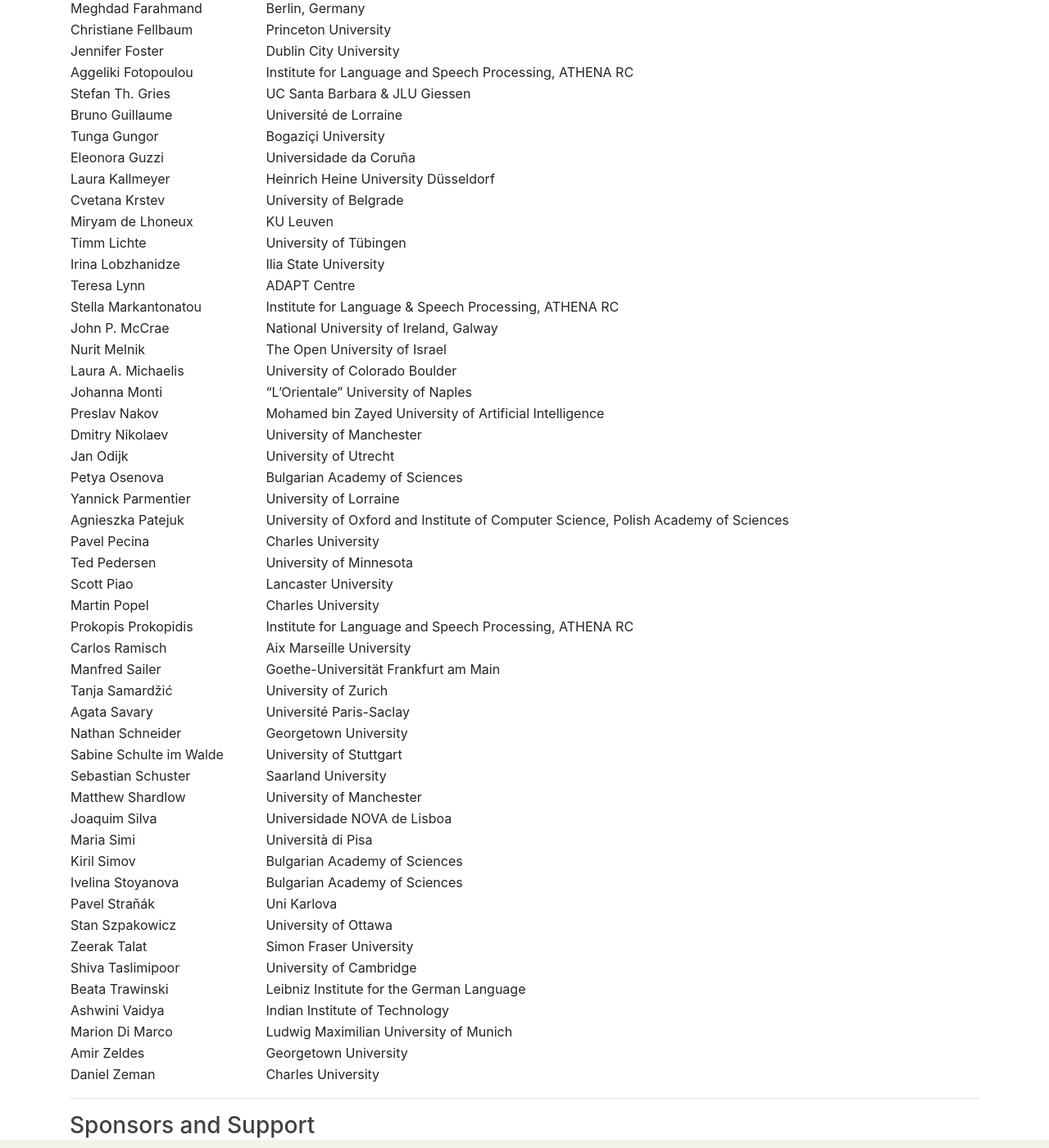
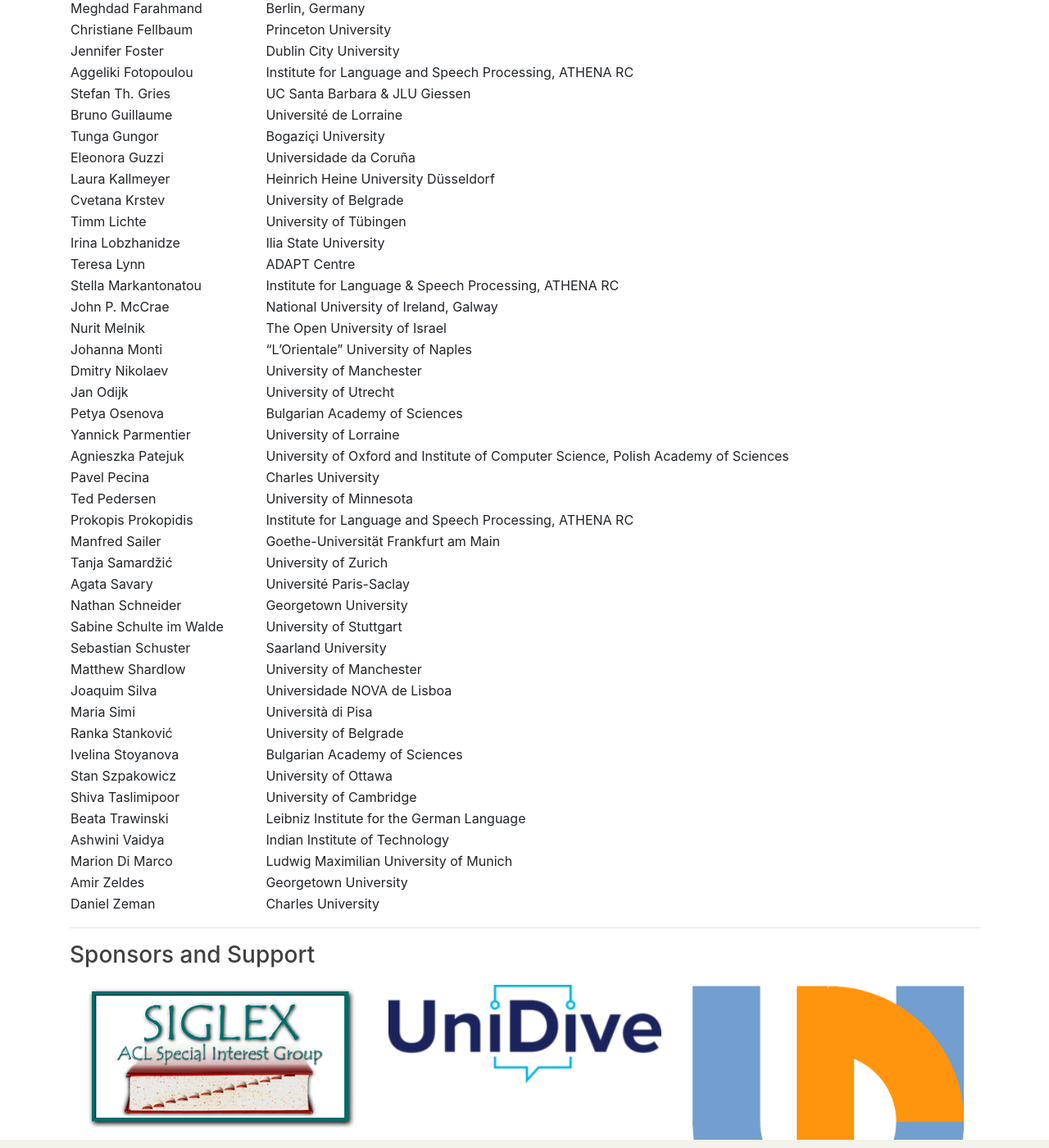
Before and after one commit to multiword/multiword.github.io, a Jekyll site: the page built from mweud2024/index.md, in a window 1280 px wide and 1400 px high, scrolled down 4084 px. Shown: the whole window at 82% size. Built offline with Jekyll 4.4.1, drawn with Linux system fonts in a browser that asks for light colours; comment, search, counter and statistics services are not loaded; some of the changed text lies outside the part shown.

Commit message:
Updated PC

```diff
--- a/mweud2024/index.md
+++ b/mweud2024/index.md
@@ -214,16 +214,13 @@
 | Eleonora Guzzi             | Universidade da Coruña     |
 | Laura Kallmeyer            | Heinrich Heine University Düsseldorf |
 | Cvetana Krstev             | University of Belgrade     |
-| Miryam de Lhoneux          | KU Leuven                  |
 | Timm Lichte                | University of Tübingen     |
 | Irina Lobzhanidze          | Ilia State University      |
 | Teresa Lynn                | ADAPT Centre               |
 | Stella Markantonatou       | Institute for Language & Speech Processing, ATHENA RC |
 | John P. McCrae             | National University of Ireland, Galway |
 | Nurit Melnik               | The Open University of Israel |
-| Laura A. Michaelis         | University of Colorado Boulder |
 | Johanna Monti              | "L'Orientale" University of Naples |
-| Preslav Nakov              | Mohamed bin Zayed University of Artificial Intelligence |
 | Dmitry Nikolaev            | University of Manchester |
 | Jan Odijk                  | University of Utrecht      |
 | Petya Osenova              | Bulgarian Academy of Sciences |
@@ -231,10 +228,7 @@
 | Agnieszka Patejuk          | University of Oxford and Institute of Computer Science, Polish Academy of Sciences |
 | Pavel Pecina               | Charles University |
 | Ted Pedersen               | University of Minnesota |
-| Scott Piao                 | Lancaster University |
-| Martin Popel               | Charles University |
 | Prokopis Prokopidis        | Institute for Language and Speech Processing, ATHENA RC |
-| Carlos Ramisch             | Aix Marseille University |
 | Manfred Sailer             | Goethe-Universität Frankfurt am Main |
 | Tanja Samardžić            | University of Zurich |
 | Agata Savary               | Université Paris-Saclay |
@@ -244,11 +238,9 @@
 | Matthew Shardlow           | University of Manchester |
 | Joaquim Silva              | Universidade NOVA de Lisboa |
 | Maria Simi                 | Università di Pisa |
-| Kiril Simov                | Bulgarian Academy of Sciences |
+| Ranka Stanković            | University of Belgrade |
 | Ivelina Stoyanova          | Bulgarian Academy of Sciences |
-| Pavel Straňák              | Uni Karlova |
 | Stan Szpakowicz            | University of Ottawa |
-| Zeerak Talat               | Simon Fraser University |
 | Shiva Taslimipoor          | University of Cambridge |
 | Beata Trawinski            | Leibniz Institute for the German Language |
 | Ashwini Vaidya             | Indian Institute of Technology |
```
Also changed, not shown: other parts of mweud2024/index.md (+1 -1 lines).
